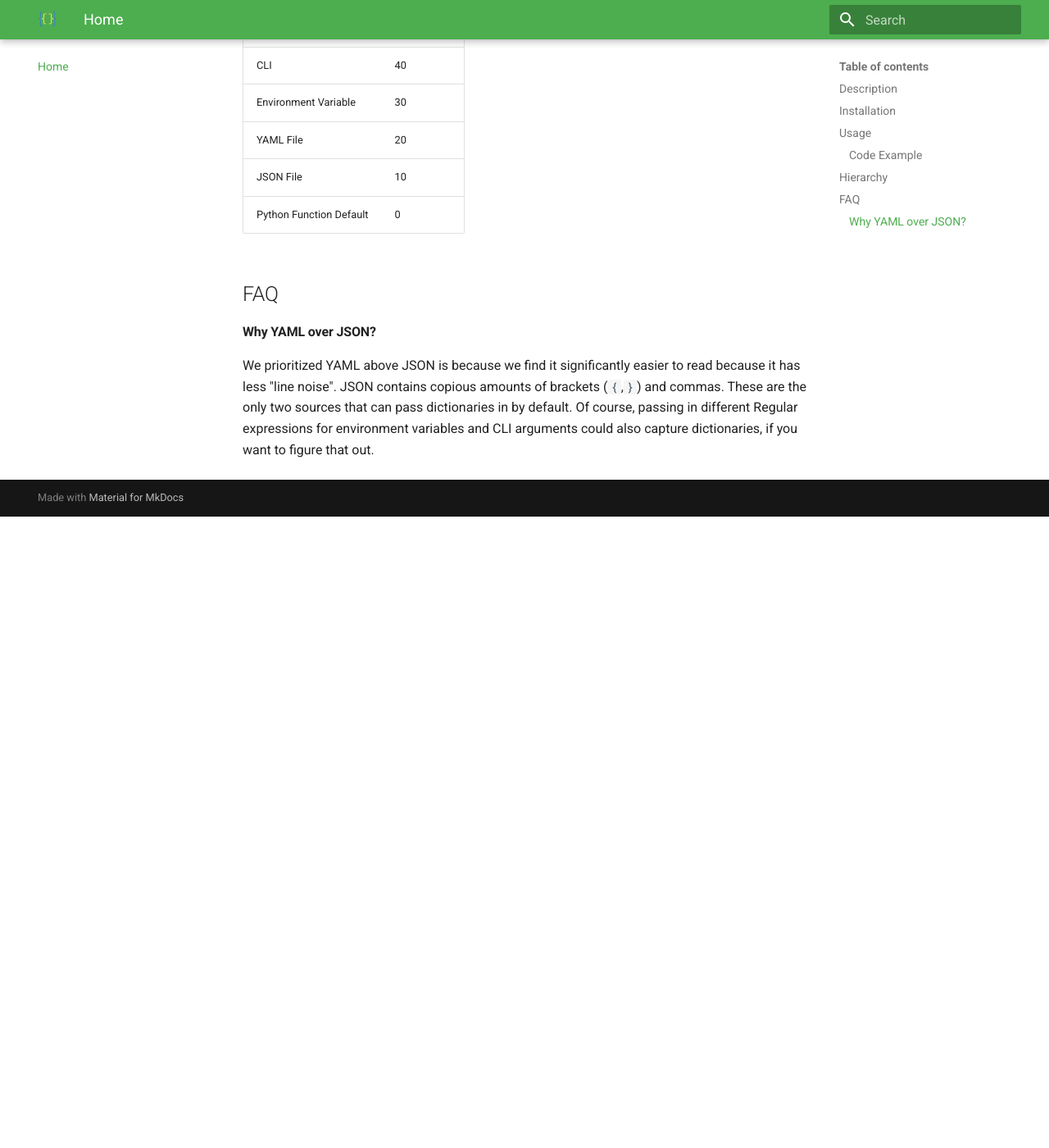
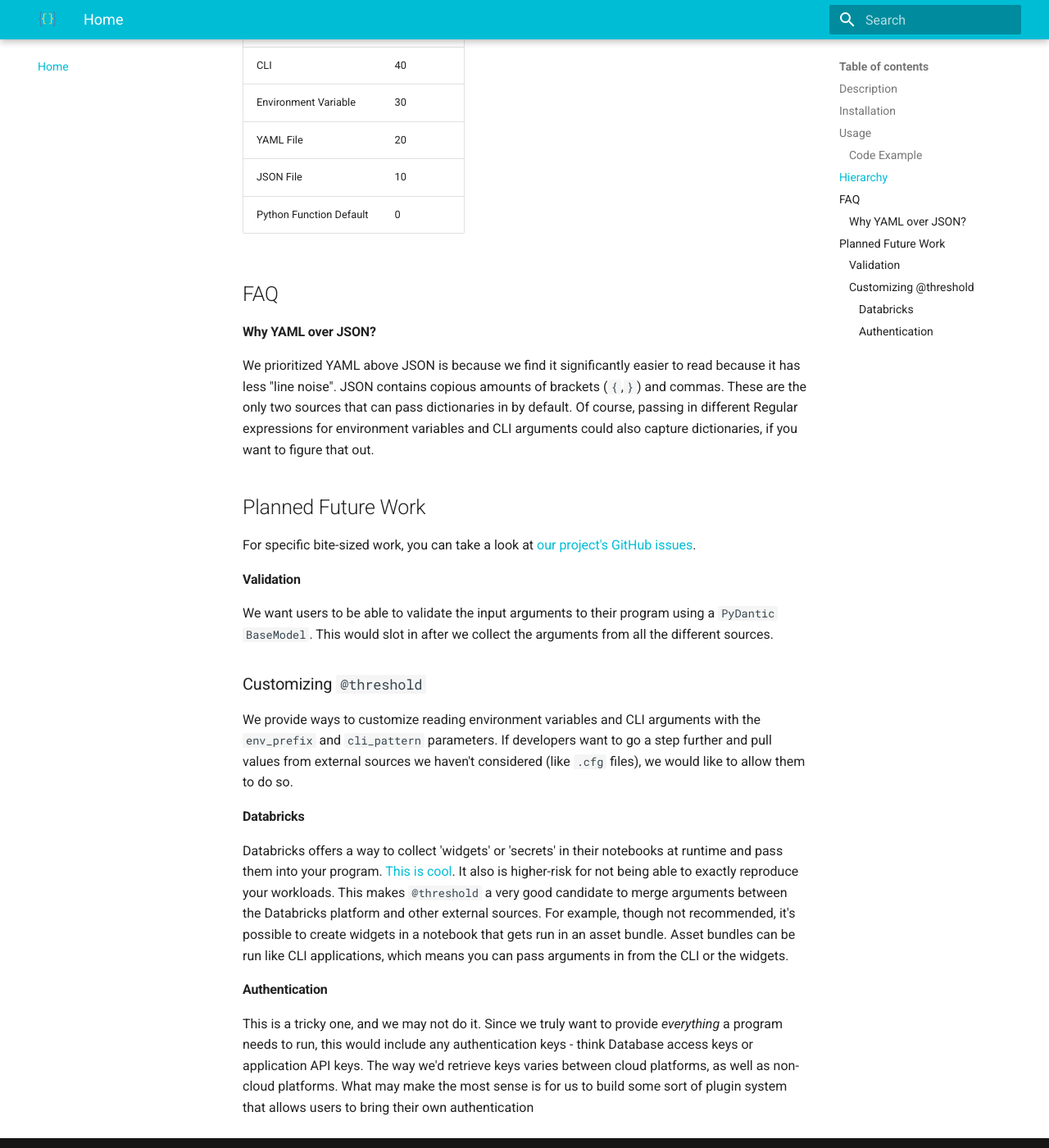
Before and after one commit to duck-bongos/py-argmerge, an MkDocs documentation site: the page built from docs/index.md, in a window 1280 px wide and 1400 px high, scrolled down 1812 px. Shown: the whole window at 82% size. Built offline with MkDocs 1.6.1 and Material for MkDocs 9.7.7, drawn with Linux system fonts in a browser that asks for light colours; before the commit the page ends 2442 px from its top, so only the background shows below that.

Commit message:
updated documentation to include future plans

```diff
--- a/docs/index.md
+++ b/docs/index.md
@@ -58,3 +58,18 @@ We determined the hierarchy based on (our perception of) developer experience. T
 ## FAQ
 #### Why YAML over JSON?
 We prioritized YAML above JSON is because we find it significantly easier to read because it has less "line noise". JSON contains copious amounts of brackets (`{`,`}`) and commas. These are the only two sources that can pass dictionaries in by default. Of course, passing in different Regular expressions for environment variables and CLI arguments could also capture dictionaries, if you want to figure that out.
+
+## Planned Future Work
+For specific bite-sized work, you can take a look at [our project's GitHub issues](https://github.com/duck-bongos/py-argmerge/issues).
+
+#### Validation
+We want users to be able to validate the input arguments to their program using a `PyDantic BaseModel`. This would slot in after we collect the arguments from all the different sources.
+
+### Customizing `@threshold`
+We provide ways to customize reading environment variables and CLI arguments with the `env_prefix` and `cli_pattern` parameters. If developers want to go a step further and pull values from external sources we haven't considered (like `.cfg` files), we would like to allow them to do so.
+
+#### Databricks
+Databricks offers a way to collect 'widgets' or 'secrets' in their notebooks at runtime and pass them into your program. [This is cool](https://docs.databricks.com/aws/en/notebooks/widgets). It also is higher-risk for not being able to exactly reproduce your workloads. This makes `@threshold` a very good candidate to merge arguments between the Databricks platform and other external sources. For example, though not recommended, it's possible to create widgets in a notebook that gets run in an asset bundle. Asset bundles can be run like CLI applications, which means you can pass arguments in from the CLI or the widgets.
+
+#### Authentication
+This is a tricky one, and we may not do it. Since we truly want to provide _everything_ a program needs to run, this would include any authentication keys - think Database access keys or application API keys. The way we'd retrieve keys varies between cloud platforms, as well as non-cloud platforms. What may make the most sense is for us to build some sort of plugin system that allows users to bring their own authentication
--- a/mkdocs.yml
+++ b/mkdocs.yml
@@ -4,7 +4,8 @@ theme:
   name: material
   logo: img/bracket-logo.svg
   palette:
-    primary: green
+    primary: cyan
+
   features:
     - navigation.tabs
 nav:
```
